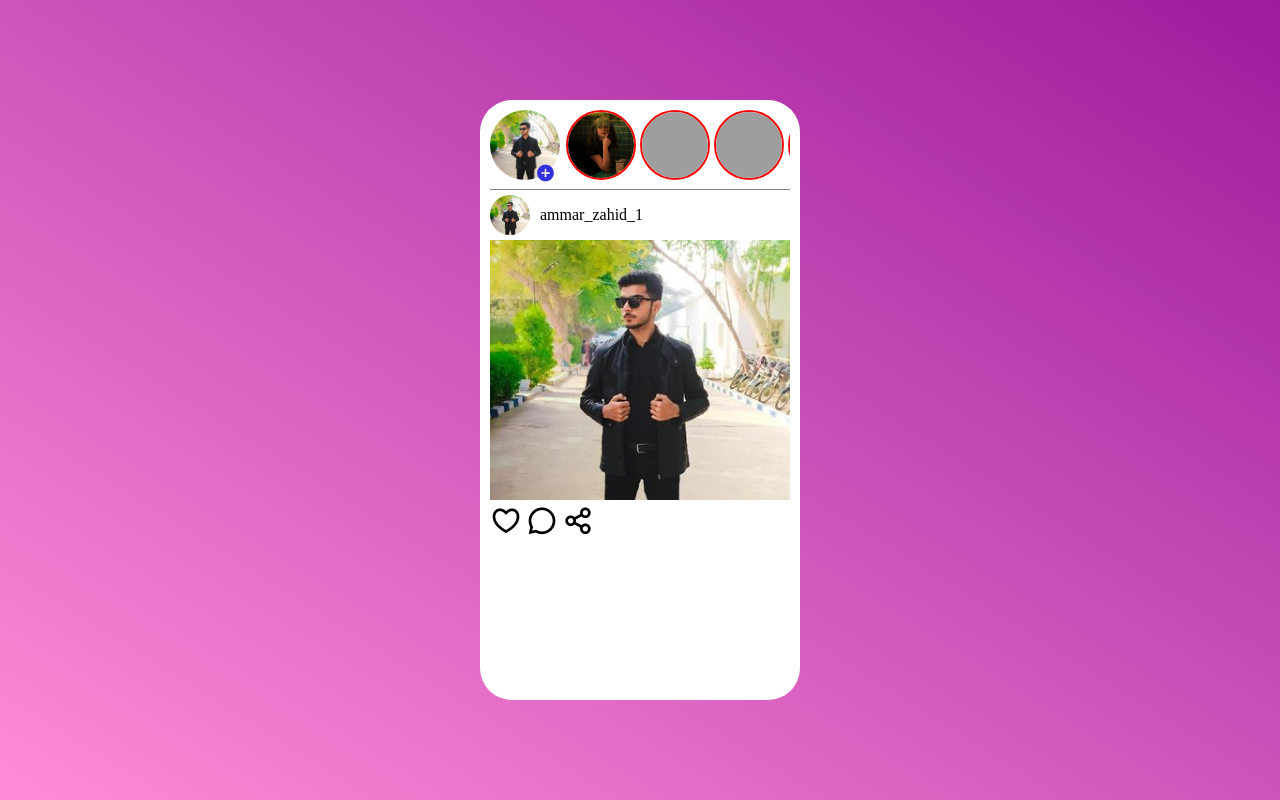
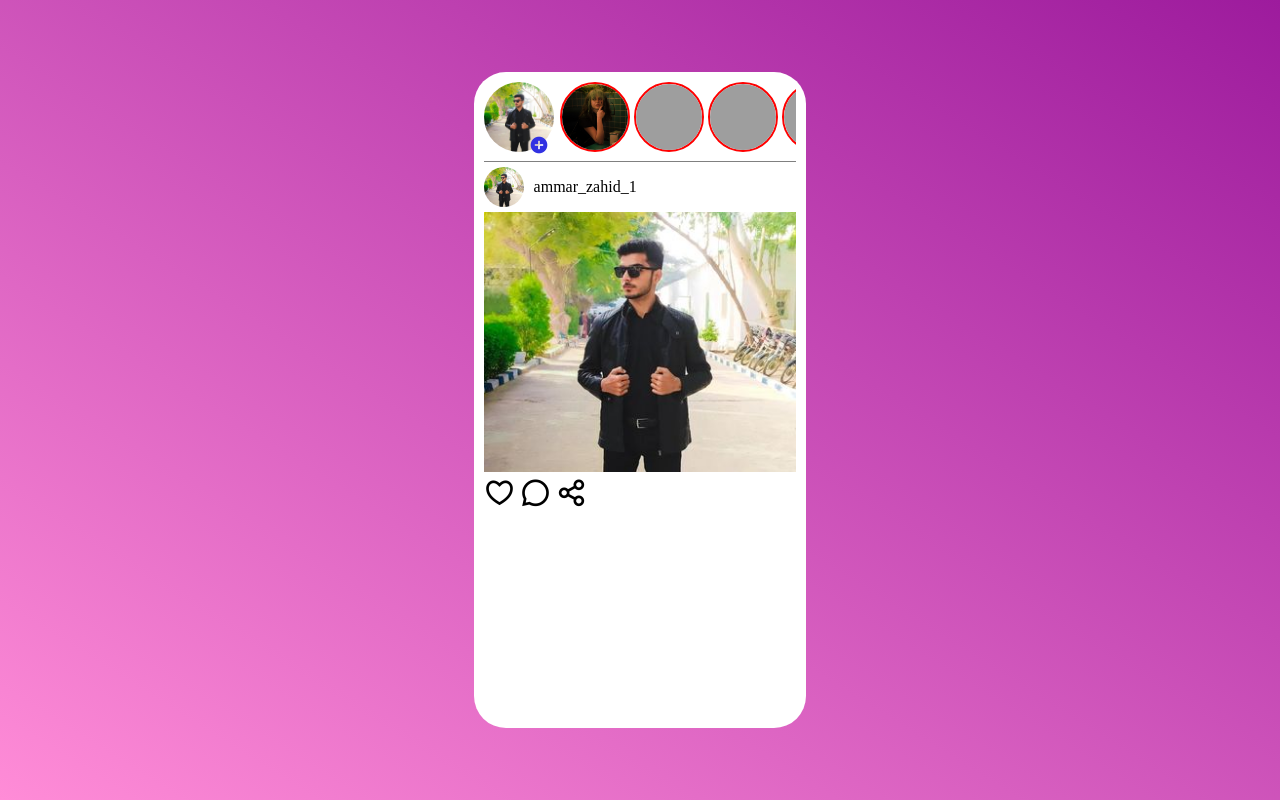
Before and after one commit to ammar-zahid/Project-Based-Learning, a plain HTML site: page Instagram-Clone/index.html in a window 1280 px wide. Drawn offline with nearby package versions, Linux system fonts and the light colour scheme; grey boxes are pictures that could not be loaded.

Commit message:
Fixed a bug

```diff
--- a/Instagram-Clone/style.css
+++ b/Instagram-Clone/style.css
@@ -16,8 +16,8 @@ body {
 
 .container {
   padding: 0px 10px;
-  height: 75vh;
-  width: 25vw;
+  height: 82vh;
+  width: 26vw;
   background-color: white;
   border-radius: 2rem;
   position: relative;
```
